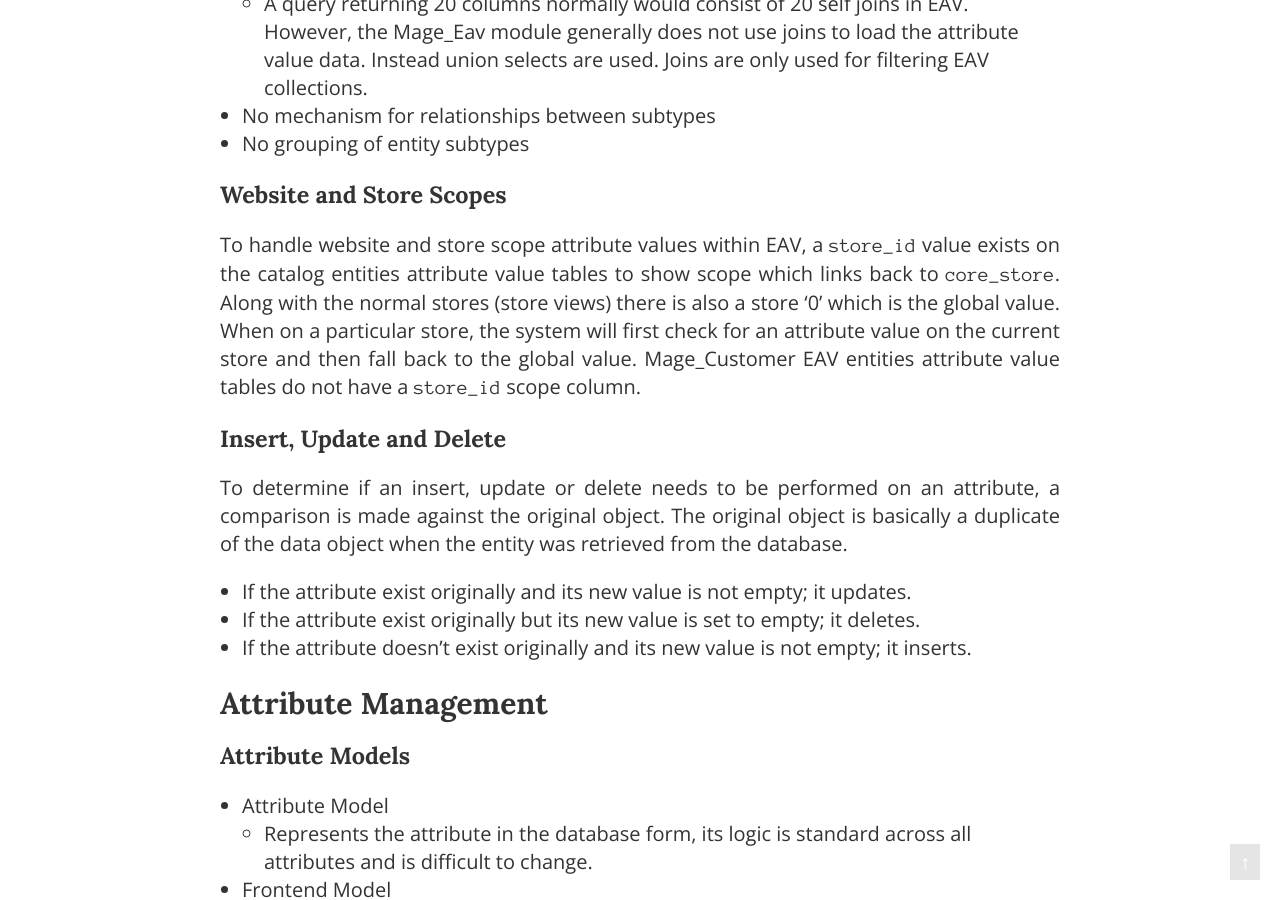
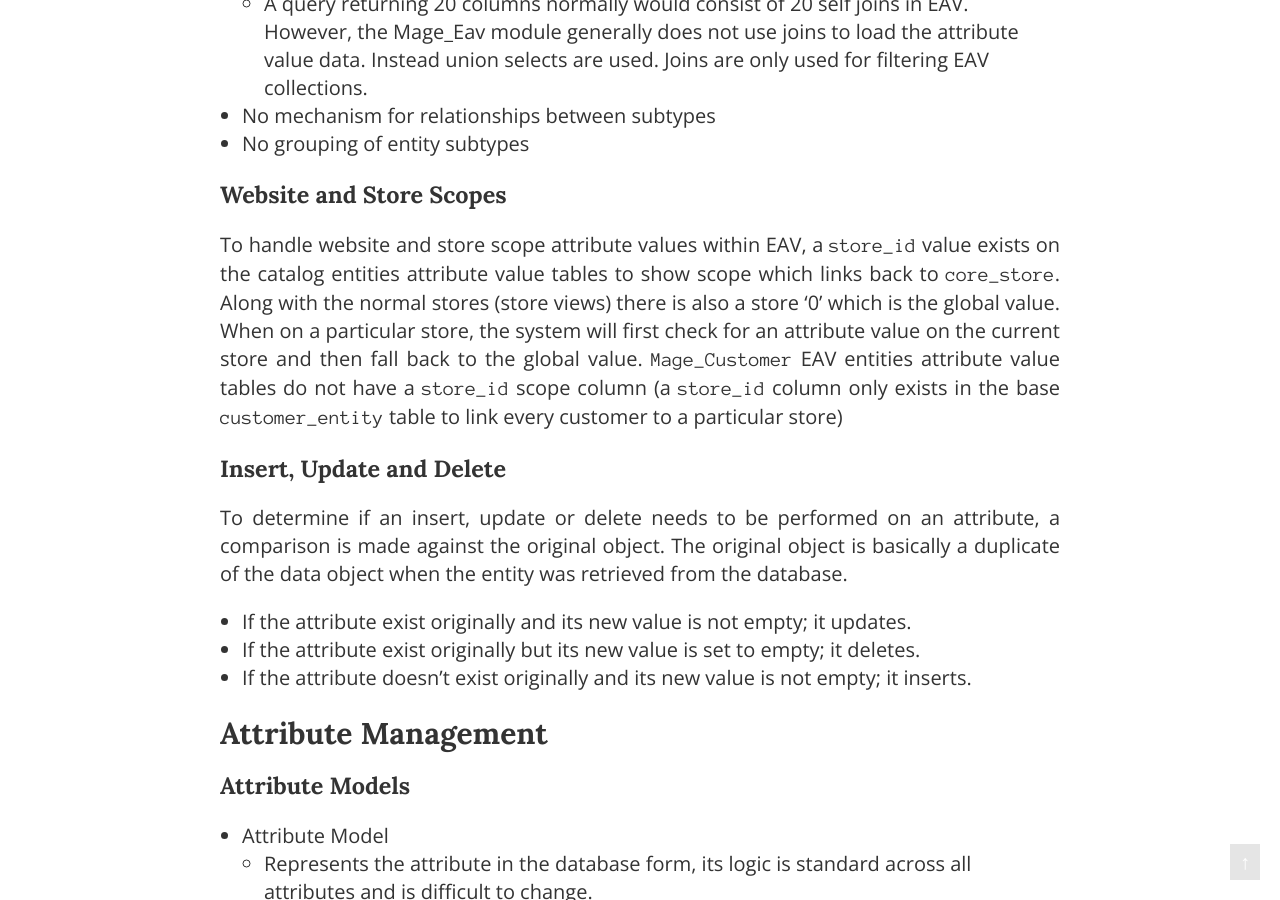
Before and after one commit to meanbee/magecert, a Jekyll site: the page built from eav.md, in a window 1280 px wide and 900 px high, scrolled down 2252 px. Built offline with Jekyll 4.4.1, drawn with Linux system fonts in a browser that asks for light colours; Markdown is read by kramdown in place of the engine named in the settings.

Commit message:
eav: customer_entity table's store_id only links the customer itself to a store

```diff
--- a/eav.md
+++ b/eav.md
@@ -67,8 +67,7 @@ The reason that EAV is used is so that entities can have an undetermined number
 
 ### Website and Store Scopes
 
-To handle website and store scope attribute values within EAV, a `store_id` value exists on the catalog entities attribute value tables to show scope which links back to `core_store`. Along with the normal stores (store views) there is also a store '0' which is the global value.  When on a particular store, the system will first check for an attribute value on the current store and then fall back to the global value. Mage_Customer EAV entities attribute value tables do not have a `store_id` scope column.
-
+To handle website and store scope attribute values within EAV, a `store_id` value exists on the catalog entities attribute value tables to show scope which links back to `core_store`. Along with the normal stores (store views) there is also a store '0' which is the global value.  When on a particular store, the system will first check for an attribute value on the current store and then fall back to the global value. `Mage_Customer` EAV entities attribute value tables do not have a `store_id` scope column (a `store_id` column only exists in the base `customer_entity` table to link every customer to a particular store)
 
 ### Insert, Update and Delete
 
```
